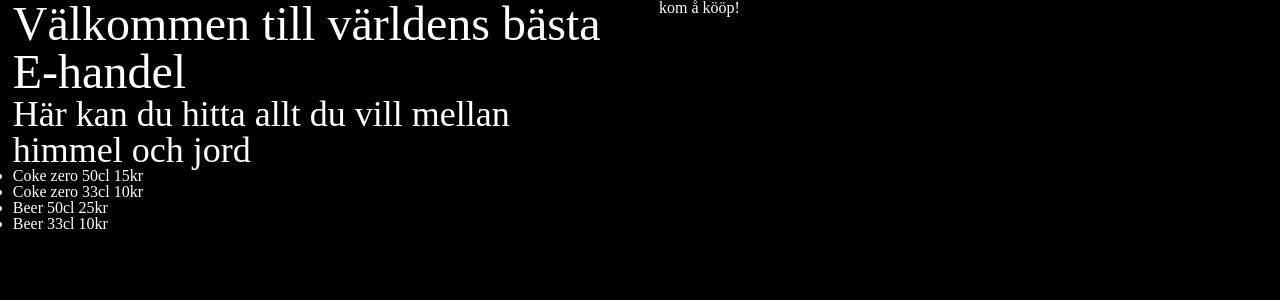
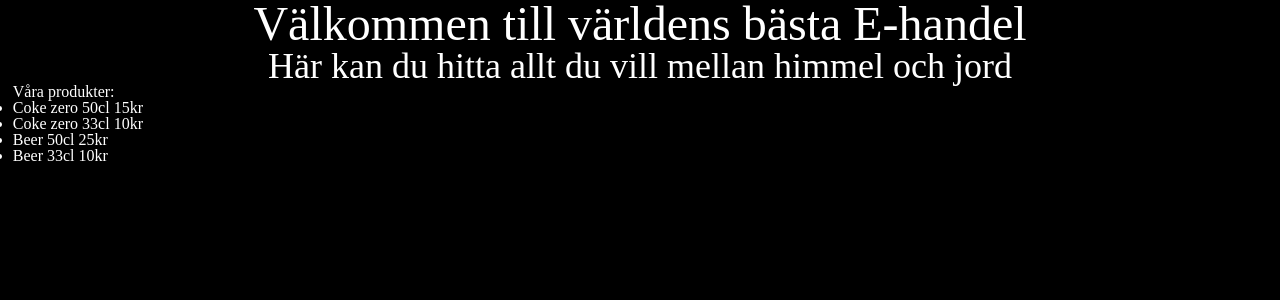
Before and after one commit to ErikElmehed/test_handel, a PHP site: page / in a window 1280 px wide. Shown: the top 300 px of the page. Run offline with PHP 8.4, Linux system fonts and the light colour scheme.

Commit message:
headerfix

```diff
--- a/css/style.css
+++ b/css/style.css
@@ -95,6 +95,10 @@ table {
 /****************************************************************************
 *
 ****************************************************************************/
+header {
+	text-align: center;
+
+}
 
 #section-wrapper {
 	max-width: 1280px;
--- a/header.php
+++ b/header.php
@@ -5,3 +5,7 @@
 	<meta charset="UTF-8">
 </head>
 <body>
+	<header class="onerow">
+		<h1>Välkommen till världens bästa E-handel</h1>
+		<h2>Här kan du hitta allt du vill mellan himmel och jord</h2>
+	</header>
--- a/index.php
+++ b/index.php
@@ -4,11 +4,10 @@
 <div class="section-wrapper">
 	<div class="onerow">
 		<div class="col6">
-			<h1>Välkommen till världens bästa E-handel</h1>
-			<h2>Här kan du hitta allt du vill mellan himmel och jord</h2>
+
 		</div>
 		<div class="col6 last">
-			<p>kom å kööp!</p>
+			<p>Våra produkter:</p>
 		</div>
 		<div class="onerow">
 			<div class="col8">
```
